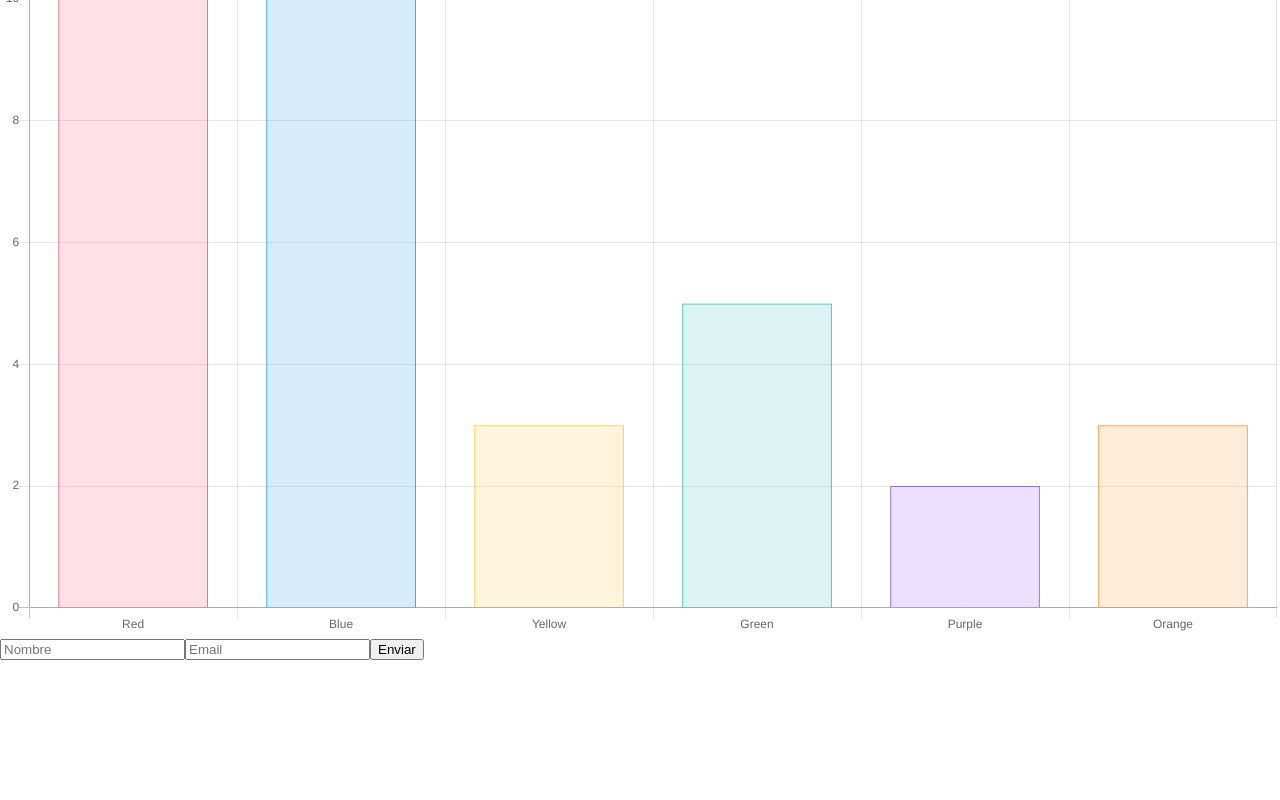
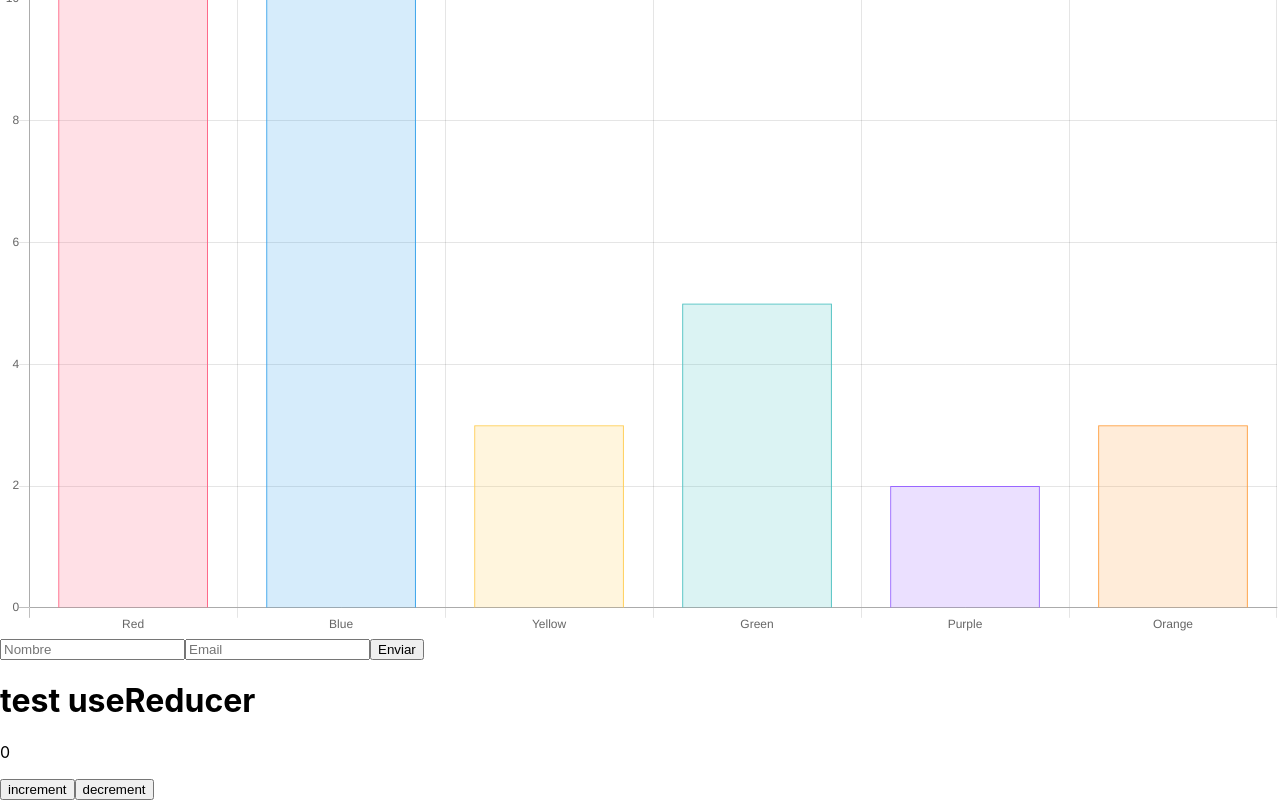
Before and after one commit to nikacer/react-hooks-y-redux, a React (Create React App) app: page / in a window 1280 px wide. Shown: the part 1244-2044 px from the top of the page. Before the commit the page ends 1904 px from the top, so only its background shows below. Built offline with nearby package versions, Linux system fonts and the light colour scheme.

Commit message:
se agregan manejos de useReducer

```diff
--- a/src/App.js
+++ b/src/App.js
@@ -1,4 +1,4 @@
-import React from "react";
+import React, { Fragment, useReducer } from "react";
 import { Provider } from "react-redux";
 
 import store from "./redux/store";
@@ -11,12 +11,14 @@ import Formulario from "./compoments/formularios/Formulario";
 /** UseContext */
 
 import { UserProvider } from "./context/userContext";
+import { UseReducerTest } from "./useReducer/UseReducer";
 
 const App = () => {
   const send = (data) => {
     console.log(data);
   };
   return (
+    <Fragment>
       <Provider store={store}>
         <Info />
         <Counter />
@@ -26,6 +28,8 @@ const App = () => {
 
         <Formulario onSend={send} />
       </Provider>
+      <UseReducerTest />
+    </Fragment>
   );
 };
 
--- /dev/null
+++ b/src/useReducer/UseReducer.jsx
@@ -0,0 +1,49 @@
+import React, { Fragment, useReducer } from "react";
+
+const reducer = (state, action) => {
+  switch (action.type) {
+    case "COUNT_INCREMENT":
+      return {
+        ...state,
+        count: state.count + 1,
+      };
+    case "COUNT_DECREMENT":
+      return {
+        ...state,
+        count: state.count - 1,
+      };
+    case "TITLE_CHANGE":
+      return {
+        ...state,
+        title: action.title,
+      };
+    default:
+      return state;
+  }
+};
+
+const UseReducerTest = () => {
+  const [state, dispatch] = useReducer(reducer, {
+    count: 0,
+    title: "test useReducer",
+  });
+
+  const increment = () => {
+    dispatch({ type: "COUNT_INCREMENT" });
+  };
+
+  const decrement = () => {
+    dispatch({ type: "COUNT_DECREMENT" });
+  };
+
+  return (
+    <Fragment>
+      <h1>{state.title}</h1>
+      <p>{state.count}</p>
+      <button onClick={increment}>increment</button>
+      <button onClick={decrement}>decrement</button>
+    </Fragment>
+  );
+};
+
+export { UseReducerTest };
```
Lines whose indentation alone changed are shown as unchanged.
